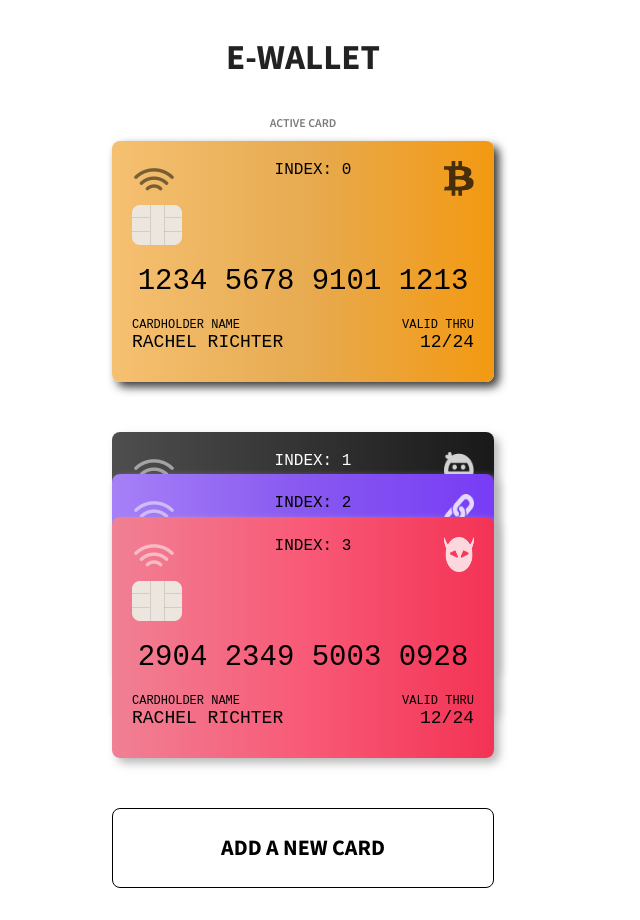
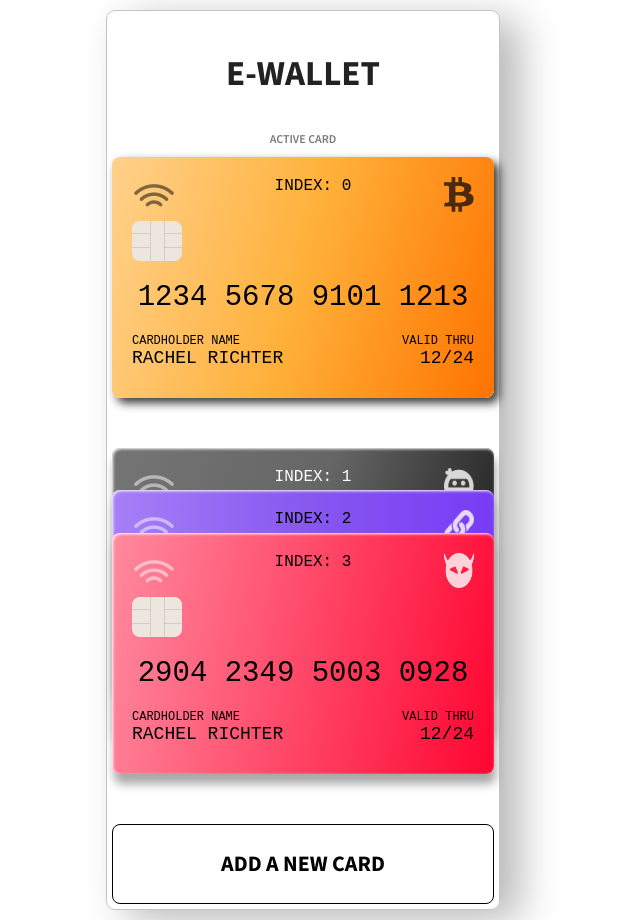
Before and after one commit to PlooJompong/E-Wallet-Grupp-2, a React (Vite) app: page / in a window 1280 px wide. Shown: the whole page, without its empty margins (337-977 px from the left). Before the commit the page ends 888 px from the top, so only its background shows below. Built offline with nearby package versions, Linux system fonts and the light colour scheme; a web font is replaced by a local one.

Commit message:
Co-authored-by: Ploo Jompong <PlooJompong@users.noreply.github.com> Co-authored-by: LinneaSjoholm <LinneaSjoholm@users.noreply.github.com>

```diff
--- a/src/components/Button/ButtonStyles.css
+++ b/src/components/Button/ButtonStyles.css
@@ -7,9 +7,14 @@
   font-size: 1.375rem;
   font-weight: 700;
   background-color: white;
+  cursor: pointer;
 }
 
 .btn-dark {
   background-color: black;
   color: white;
 }
+
+.btn:hover {
+  box-shadow: 2px 2px 5px #9b9b9b;
+}
--- a/src/components/Card/Card.jsx
+++ b/src/components/Card/Card.jsx
@@ -1,5 +1,5 @@
 /* eslint-disable react/prop-types */
-import './CardStyles.css';
+import "./CardStyles.css";
 
 export const Card = ({
   cardColor,
--- a/src/components/Card/CardStyles.css
+++ b/src/components/Card/CardStyles.css
@@ -8,13 +8,27 @@
 
 .orangeContainer {
   /* background-color: #ffae34; */
-  background: linear-gradient(to right, #f5c071, #e7ab51, #f39912);
+  /* background: linear-gradient(to right, #f5c071, #e7ab51, #f39912); */
+  background: rgb(255, 209, 140);
+  background: linear-gradient(
+    106deg,
+    rgba(255, 209, 140, 1) 0%,
+    rgba(255, 176, 57, 1) 50%,
+    rgba(254, 115, 0, 1) 100%
+  );
 }
 
 .blackContainer {
   /* background-color: #222222; */
-  background: linear-gradient(to right, #4e4e4e, #333333, #1a1919);
+  /* background: linear-gradient(to right, #4e4e4e, #333333, #1a1919); */
   color: #fff;
+  background: rgb(117, 117, 117);
+  background: linear-gradient(
+    106deg,
+    rgba(117, 117, 117, 1) 0%,
+    rgba(101, 101, 101, 1) 50%,
+    rgba(26, 25, 25, 1) 100%
+  );
 }
 
 .purpleContainer {
@@ -24,7 +38,14 @@
 
 .redContainer {
   /* background-color: #f33355; */
-  background: linear-gradient(to right, #f08094, #f85a77, #f33355);
+  /* background: linear-gradient(to right, #f08094, #f85a77, #f33355); */
+  background: rgb(255, 138, 159);
+  background: linear-gradient(
+    101deg,
+    rgba(255, 138, 159, 1) 0%,
+    rgba(255, 72, 104, 1) 50%,
+    rgba(255, 5, 49, 1) 100%
+  );
 }
 
 .greyContainer {
--- a/src/components/CardForm/CardForm.jsx
+++ b/src/components/CardForm/CardForm.jsx
@@ -10,8 +10,7 @@ export const CardForm = () => {
   const [number, setNumber] = useState();
   const [name, setName] = useState();
   const [date, setDate] = useState();
-  const [ccv, setCcv] = useState();
-  const [vendor, setVendor] = useState("");
+  const [vendor, setVendor] = useState(0);
 
   const handleCardnumber = (e) => {
     const number = e.target.value;
@@ -31,30 +30,31 @@ export const CardForm = () => {
     // console.log(date);
   };
 
-  const handleCcv = (e) => {
-    const ccv = e.target.value;
-    setCcv(ccv);
-    // console.log(ccv);
-  };
-
-  const handleVendor = (e) => {
-    setVendor(e.target.value);
-    console.log(vendor);
-  };
+  function handleVendor(e) {
+    if (e.target.value === "0") {
+      setVendor(0);
+    } else if (e.target.value === "1") {
+      setVendor(1);
+    } else if (e.target.value === "2") {
+      setVendor(2);
+    } else if (e.target.value === "3") {
+      setVendor(3);
+    }
+  }
 
   const handleAddCard = () => {
-    // Skapa ett nytt kortobjekt med den insamlade informationen från formuläret
+    const defaultCard = CARD_DETAILS[vendor];
+
     const newCardData = {
-      cardColor: "newCard", // Fyll i önskade värden härifrån (t.ex. via state)
+      cardColor: defaultCard.cardColor,
       cardNumber: number,
-      chip: "", // Fyll i önskade värden härifrån (t.ex. via state)
-      blipp: "", // Fyll i önskade värden härifrån (t.ex. via state)
-      vendor: "", // Fyll i önskade värden härifrån (t.ex. via state)
+      chip: defaultCard.chip,
+      blipp: defaultCard.blipp,
+      vendor: defaultCard.vendor,
       name: name,
       dates: date,
     };
 
-    // Anropa updateCardDetails-funktionen för att lägga till det nya kortet
     updateCardDetails(newCardData);
   };
 
@@ -80,17 +80,16 @@ export const CardForm = () => {
 
           <div className="card-small">
             <label>ccv</label>
-            <input type="number" onChange={handleCcv} required />
+            <input type="number" required />
           </div>
         </div>
 
         <label>vendor</label>
         <select defaultValue={vendor} onChange={handleVendor} required>
-          <option value="" disabled hidden></option>
-          <option value="bitcoin_bank">Bitcoin</option>
-          <option value="ninja_bank">Ninja</option>
-          <option value="block_chain">Blockchain</option>
-          <option value="evil_corp">Evil</option>
+          <option value="0">Bitcoin</option>
+          <option value="1">Ninja</option>
+          <option value="2">Blockchain</option>
+          <option value="3">Evil</option>
         </select>
       </form>
 
--- a/src/components/CardStacks/CardStacksStyles.css
+++ b/src/components/CardStacks/CardStacksStyles.css
@@ -4,7 +4,7 @@
 }
 
 .cardstack > :nth-child(n + 2) {
-  box-shadow: 5px 5px 10px #b8b7b7;
+  box-shadow: 2px 10px 10px #a8a8a8, inset 1px 1px 3px #ffffff;
 }
 
 .cardstack > :nth-child(n + 3) {
--- a/src/data/cardDetails.js
+++ b/src/data/cardDetails.js
@@ -22,6 +22,7 @@ export const CARD_DETAILS = [
     chip: Chip,
     blipp: BlippDark,
     vendor: Bitcoin,
+    // vendor: "./",
     name: "Rachel Richter",
     dates: "12/24",
   },
--- a/src/index.css
+++ b/src/index.css
@@ -1,10 +1,10 @@
-@import url('https://fonts.googleapis.com/css2?family=PT+Mono&family=Source+Sans+3:ital,wght@0,200..900;1,200..900&display=swap');
+@import url("https://fonts.googleapis.com/css2?family=PT+Mono&family=Source+Sans+3:ital,wght@0,200..900;1,200..900&display=swap");
 
 :root {
   --font-size-text: 0.75rem;
   --font-size-title: 1.125rem;
-  --ff-primary: 'PT Mono', monospace, sans-serif;
-  --ff-top: 'Source Sans 3', sans-serif;
+  --ff-primary: "PT Mono", monospace, sans-serif;
+  --ff-top: "Source Sans 3", sans-serif;
 }
 
 * {
@@ -19,4 +19,16 @@
   display: flex;
   flex-direction: column;
   align-items: center;
+  padding: 10px;
 }
+
+.body-container {
+  display: flex;
+  flex-direction: column;
+  justify-content: center;
+  align-items: center;
+  border: 1px solid #c4c4c4;
+  border-radius: 9px;
+  padding: 5px;
+  box-shadow: 20px 10px 40px #b9b8b8;
+}
--- a/src/pages/AddCardPage.jsx
+++ b/src/pages/AddCardPage.jsx
@@ -1,29 +1,30 @@
+import "../index.css";
 // import { Link } from 'react-router-dom';
-import { Top } from '../components/Top/Top.jsx';
+import { Top } from "../components/Top/Top.jsx";
 // import { Button } from '../components/Button/Button.jsx';
-import { Card } from '../components/Card/Card.jsx';
-import { CardForm } from '../components/CardForm/CardForm.jsx';
-import ChipDark from '../assets/chip_dark.png';
-import BlippDark from '../assets/blipp_dark.png';
-import BitcoinBank from '../assets/bitcoin.png';
+import { Card } from "../components/Card/Card.jsx";
+import { CardForm } from "../components/CardForm/CardForm.jsx";
+import ChipDark from "../assets/chip_dark.png";
+import BlippDark from "../assets/blipp_dark.png";
+import BitcoinBank from "../assets/bitcoin.png";
 
 export const AddCardPage = () => {
   return (
-    <>
-      <Top title={'Add A New  Bank Card'} activeCard={'New Card'} />
+    <div className="body-container">
+      <Top title={"Add A New  Bank Card"} activeCard={"New Card"} />
       <Card
-        cardColor={'greyContainer'}
+        cardColor={"greyContainer"}
         blipp={BlippDark}
         chip={ChipDark}
         vendor={BitcoinBank}
-        cardNumber={'XXXX XXXX XXXX XXXX'}
-        name={'FIRSTNAME LASTNAME'}
-        dates={'MM/YY'}
+        cardNumber={"XXXX XXXX XXXX XXXX"}
+        name={"FIRSTNAME LASTNAME"}
+        dates={"MM/YY"}
       />
       <CardForm />
       {/* <Link to="/">
         <Button className="btn btn-dark">Add Card</Button>
       </Link> */}
-    </>
+    </div>
   );
 };
--- a/src/pages/HomePage.jsx
+++ b/src/pages/HomePage.jsx
@@ -1,19 +1,20 @@
 /* eslint-disable no-unused-vars */
-import { Link } from 'react-router-dom';
-import { Top } from '../components/Top/Top.jsx';
-import { CardStacks } from '../components/CardStacks/CardStacks.jsx';
-import { Button } from '../components/Button/Button.jsx';
+import "../index.css";
+import { Link } from "react-router-dom";
+import { Top } from "../components/Top/Top.jsx";
+import { CardStacks } from "../components/CardStacks/CardStacks.jsx";
+import { Button } from "../components/Button/Button.jsx";
 
 export const HomePage = () => {
   return (
-    <>
-      <Top title={'E-Wallet'} activeCard={'Active Card'} />
+    <div className="body-container">
+      <Top title={"E-Wallet"} activeCard={"Active Card"} />
 
       <CardStacks />
 
       <Link to="/addCard">
         <Button>Add A New Card</Button>
       </Link>
-    </>
+    </div>
   );
 };
```
Also changed, not shown: src/main.jsx (+5 -5 lines).
